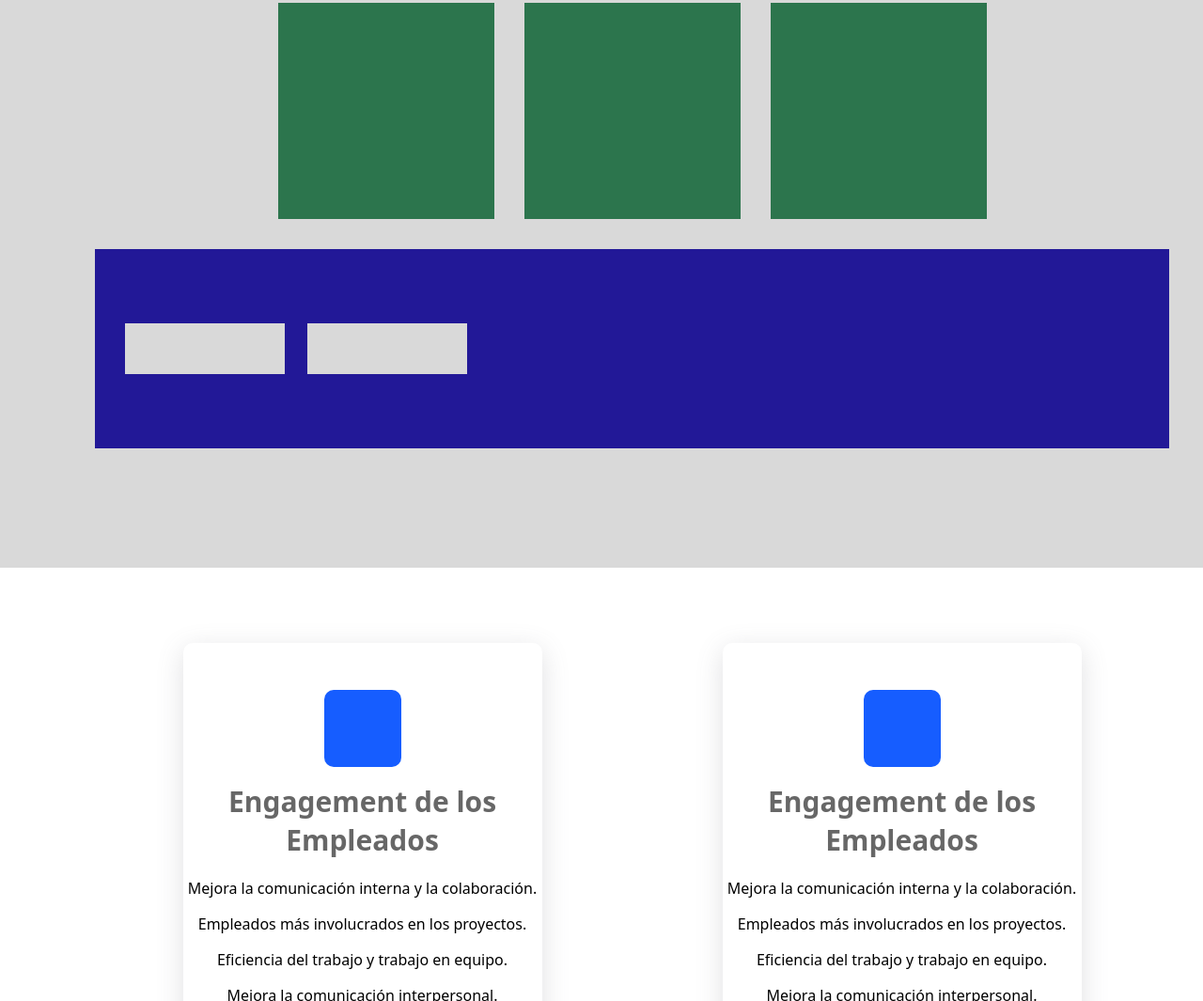
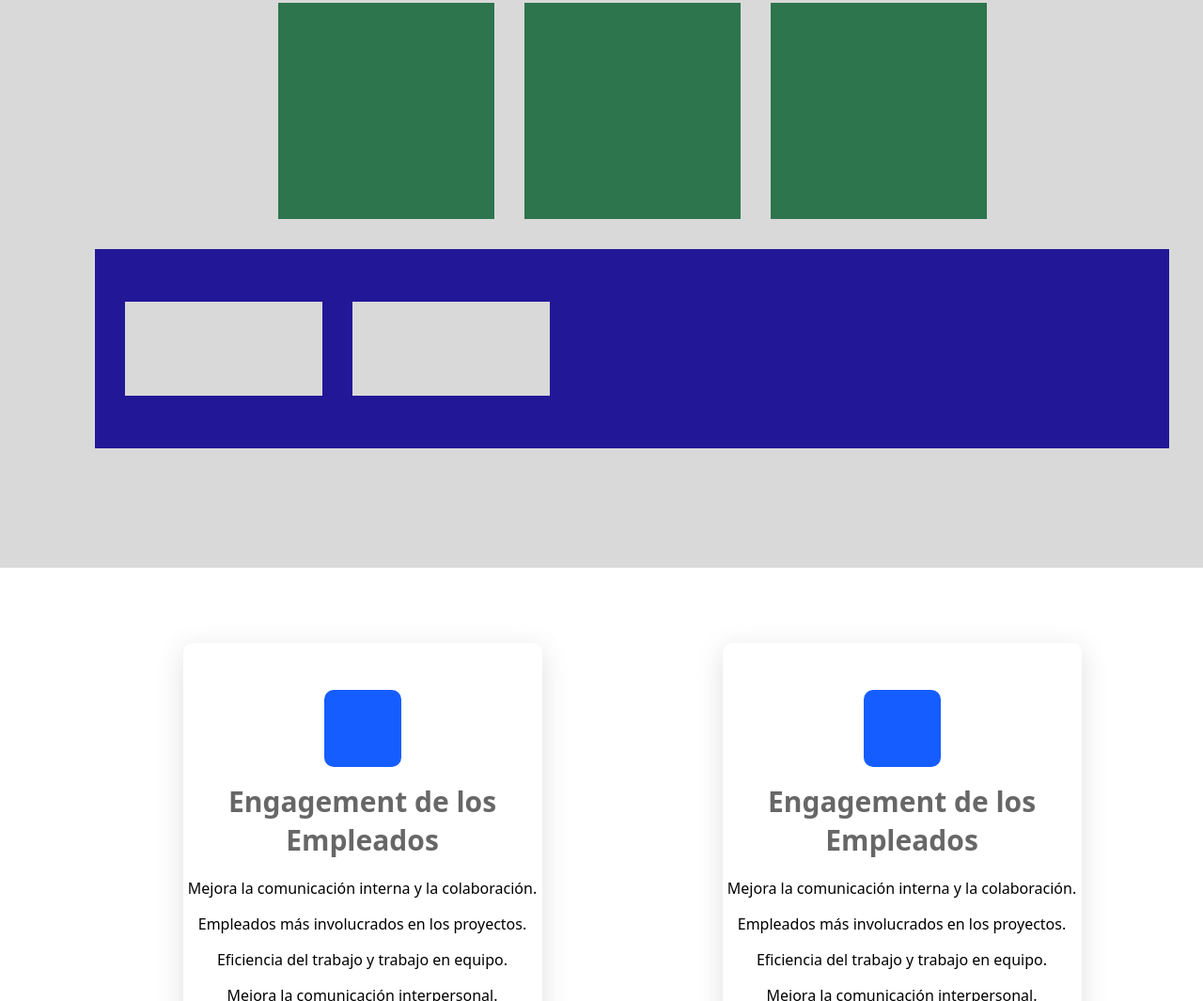
Before and after one commit to Aizendaisho/tareacss, a plain HTML site: page index.html in a window 1280 px wide. Shown: the part 992-2057 px from the top of the page at 94% size. Drawn offline with Linux system fonts and the light colour scheme.

Commit message:
starting

```diff
--- a/index.css
+++ b/index.css
@@ -105,10 +105,14 @@ main{
     justify-content: start;
     align-items: center;
     padding-left: 2rem;
-    gap: 1.5rem;
+    gap: 2rem;
     width: 85%;
     height: 212px;
     background-color: #221897;
+}
+.caja-azul >div{
+    height: 100px;
+    width: 210px;
 }
 .imagendiv{
     width: 82px;
```
